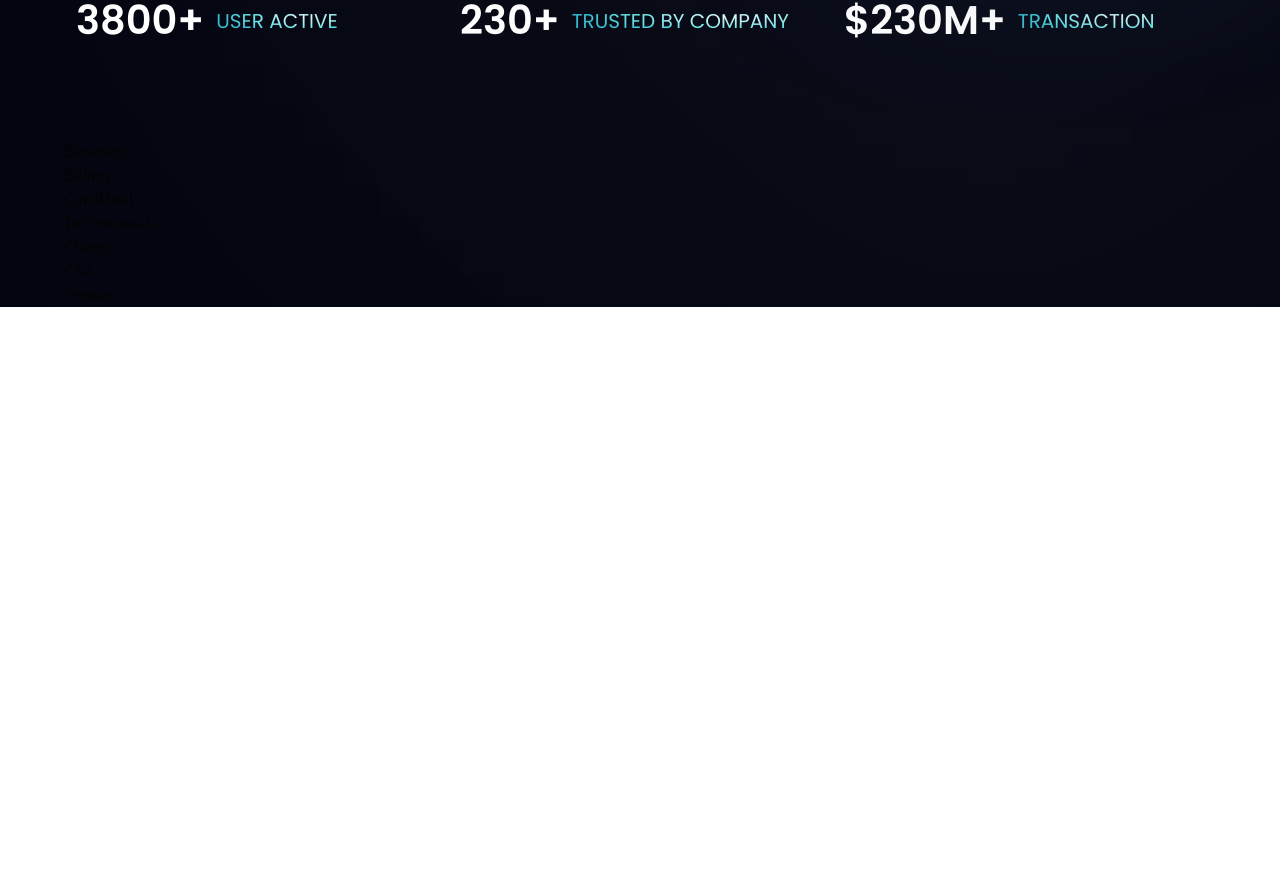
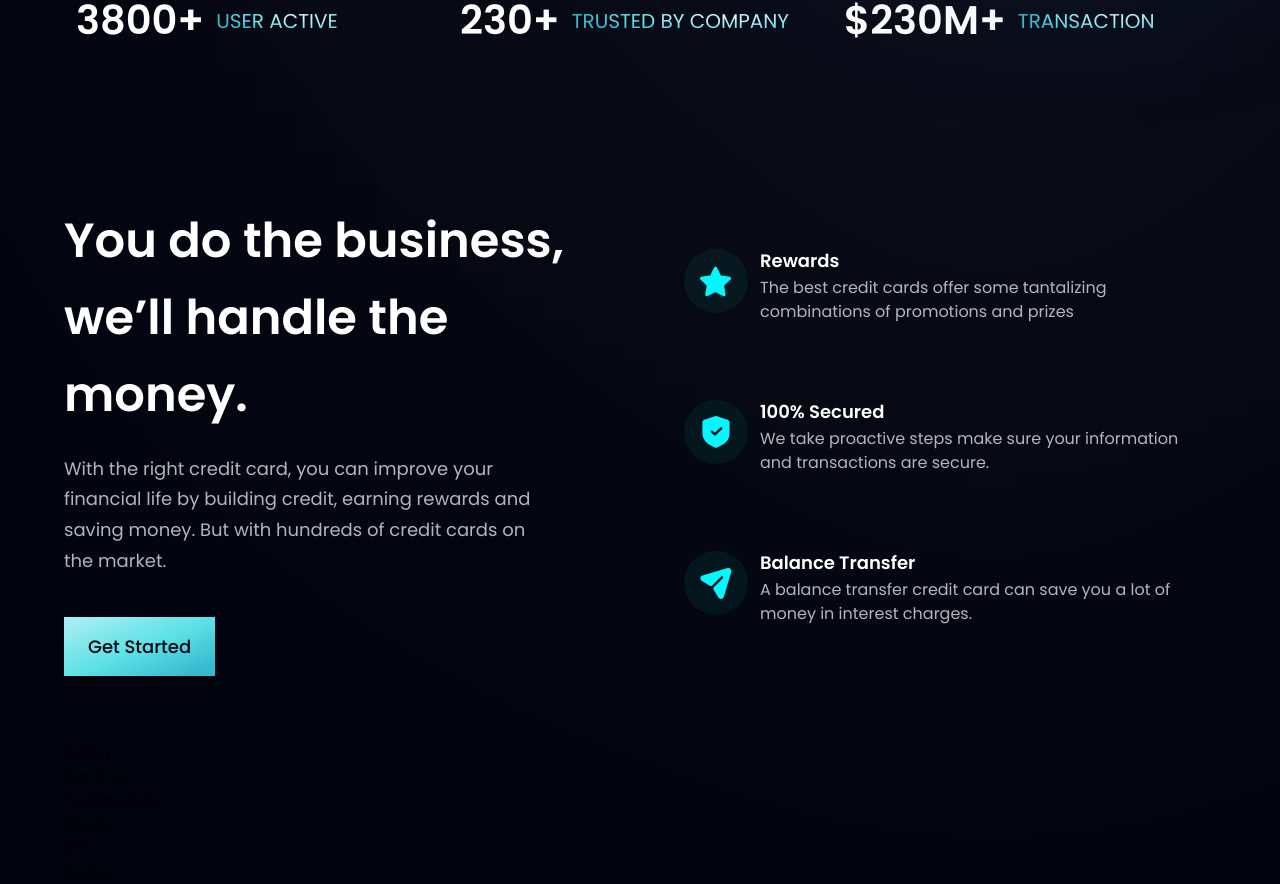
Before and after one commit to MaximProger/bank_modern_app, a React (Vite) app: page / in a window 1280 px wide. Shown: the part 806-1690 px from the top of the page. Before the commit the page ends 1113 px from the top, so only its background shows below. Built offline with nearby package versions, Linux system fonts and the light colour scheme.

Commit message:
Business component is ready

```diff
--- a/src/components/Business.jsx
+++ b/src/components/Business.jsx
@@ -1,8 +1,41 @@
-import React from 'react'
+import { features } from "../constants";
+import styles, { layout } from "../style";
+import Button from './Button';
+
+const FeaturedCard = ({icon, title, content, index}) => (
+  <div className={`flex flex-row p-6 rounded-[20px] ${index !== features.length - 1 ? 'mb-6' : 'mb-0'} feature-card`}>
+    <div className={`w-[64px] h-[64px] rounded-full ${styles.flexCenter} bg-dimBlue`}>
+      <img src={icon} alt="icon" className="w-[50%] h-[50%] object-contain" />
+    </div>
+    <div className="flex-1 flex flex-col ml-3">
+      <h4 className="font-poppins font-semibold text-white text-[18px] leading-[23px] mb-1">{title}</h4>
+      <p className="font-poppins font-normal text-dimWhite text-[16px] leading-[24px] mb-1">
+        {content}
+      </p>
+    </div>
+  </div>
+);
 
 const Business = () => {
   return (
-    <div>Business</div>
+    <section id="features" className={layout.section}>
+      <div className={layout.sectionInfo}>
+        <h2 className={styles.heading2}>You do the business, <br className="sm:block hidden" /> we’ll handle
+        the money.</h2>
+        <p className={`${styles.paragraph} max-w-[470px] mt-5`}>
+          With the right credit card, you can improve your financial life by
+          building credit, earning rewards and saving money. But with hundreds
+          of credit cards on the market.
+        </p>
+        <Button styles="mt-10" />
+      </div>
+
+      <div className={`${layout.sectionImg} flex-col`}>
+        {features.map((feature, index) => (
+          <FeaturedCard key={feature.id} {...feature} index={index} />
+        ))}
+      </div>
+    </section>
   )
 }
 
--- a/src/components/Button.jsx
+++ b/src/components/Button.jsx
@@ -1,8 +1,10 @@
 import React from 'react'
 
-const Button = () => {
+const Button = ({styles}) => {
   return (
-    <div>Button</div>
+    <button type='button' className={`py-4 px-6 bg-blue-gradient font-poppins font-medium text-[18px] text-primary outline-none ${styles}`}>
+      Get Started
+    </button>
   )
 }
 
```
